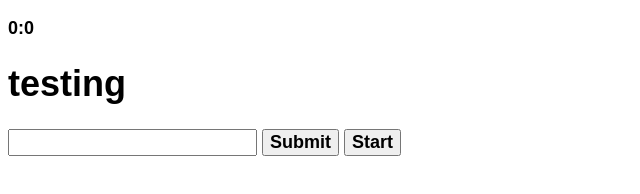
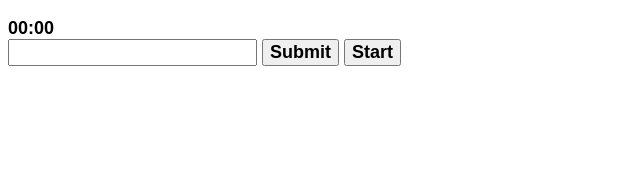
Before and after one commit to YourLastSuprise/YourLastSuprise.github.io, a plain HTML site: page index.html in a window 1280 px wide. Shown: the whole page, without its empty margins (0-640 px from the left). Drawn offline with Linux system fonts and the light colour scheme; a web font is replaced by a local one.

Commit message:
00s in counter

```diff
--- a/index.html
+++ b/index.html
@@ -13,7 +13,6 @@
 <body>
 <p id="body">
     <div id="time"></div>
-    <h1>testing</h1>
    <script src="timer.js"></script>
    <input type="number" id="myText" class="inputs">
 
--- a/timer.js
+++ b/timer.js
@@ -82,18 +82,32 @@ var x = setInterval(function() {
 
   // Display the result in the element with id="demo"
   if (startTimer === true) {
-  document.getElementById("time").innerHTML = hours + ":" + minutes + ":" + seconds;
+  document.getElementById("time").innerHTML = hours + ":" + minutes + ":" + seconds
+
   console.log( hours + ":" + minutes + ":" + seconds)
   }
   if (startTimer === false) {
     var totalDonatedInSeconds = totalDonated * 60
     var hours2 = Math.floor((totalDonatedInSeconds % (60 * 60 * 24)) / (60*60));
     var minutes2 = Math.floor((totalDonatedInSeconds % (60 * 60) /(60)));
-    if (minutes2 < 10 < 0) {
+    if (minutes2 < 10) {
       document.getElementById("time").innerHTML = hours2 + ":" + "0" + minutes2
+      if (hours2 < 10) {
+        document.getElementById("time").innerHTML = "0" + hours2 + ":" + "0" + minutes2
+      } else
+        {
+          document.getElementById("time").innerHTML = hours2 + ":" + minutes2
+        }
+
     } else
       {
-        document.getElementById("time").innerHTML = hours2 + ":" + minutes2
+        if (hours2 < 10) {
+          document.getElementById("time").innerHTML = "0" + hours2 + ":" + minutes2
+        } else
+          {
+            document.getElementById("time").innerHTML = hours2 + ":" + minutes2
+          }
+
       }
 
 
```
